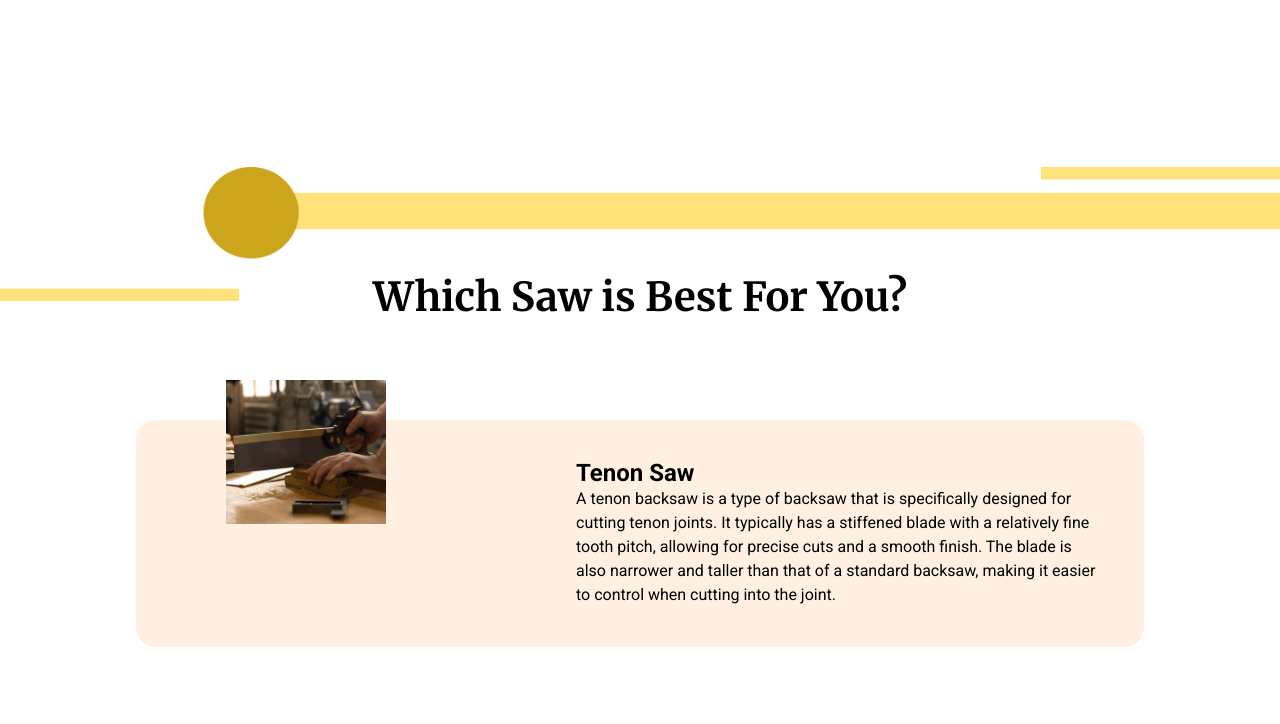
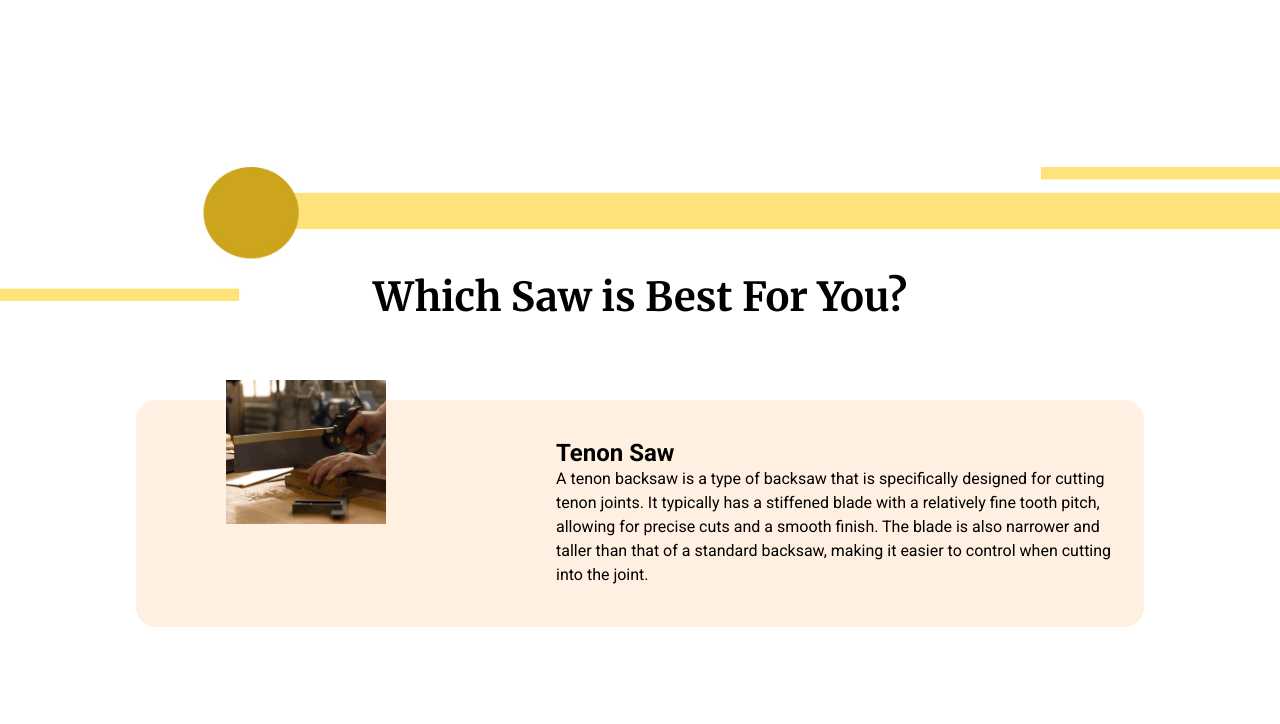
Before and after one commit to vnp33/Web-3-VivianPham-Final-S23, a plain HTML site: page deploy/index.html in a window 1280 px wide. Shown: the part 2220-2944 px from the top of the page. Drawn offline with Linux system fonts and the light colour scheme.

Commit message:
line up mobile and desktop complete

```diff
--- a/dev/scss/sections/_lineup.scss
+++ b/dev/scss/sections/_lineup.scss
@@ -2,6 +2,10 @@
     lineup
 ============= */
 #lineup {
+
+    @include lg{
+        padding-bottom: 100px;
+    }
     h1 {
         text-align: center;
 
@@ -47,7 +51,7 @@
                     margin:  0px 90px -70px;
 
                     @include lg{
-                        margin:  0px 90px -100px;
+                        margin:  0px 90px -120px;
                     }
 
                     img{
@@ -69,7 +73,7 @@
                     padding: 84px 36px 50px;
 
                     @include lg{
-                        padding: 40px 40px ;
+                        padding: 40px 20px ;
                     }
 
 
```
Also changed, not shown: deploy/css/styles.css.
